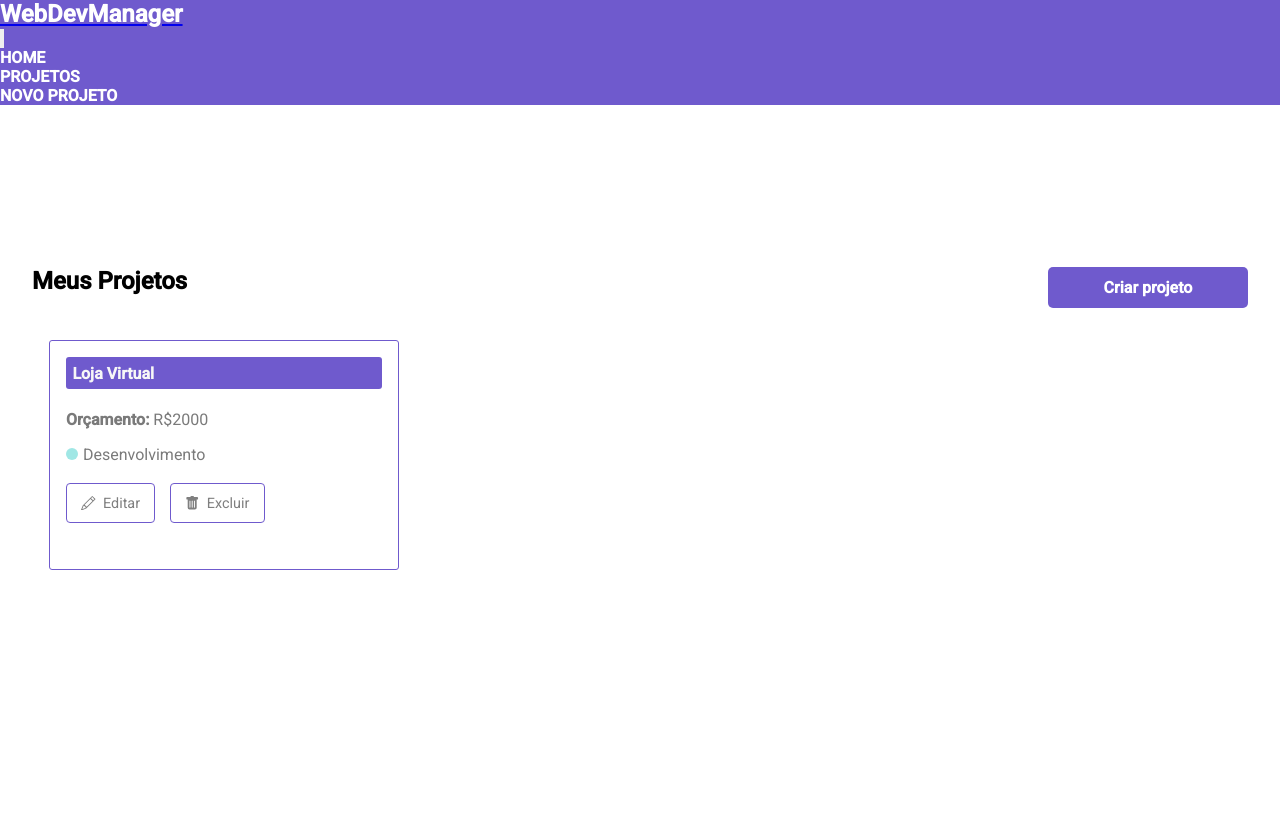
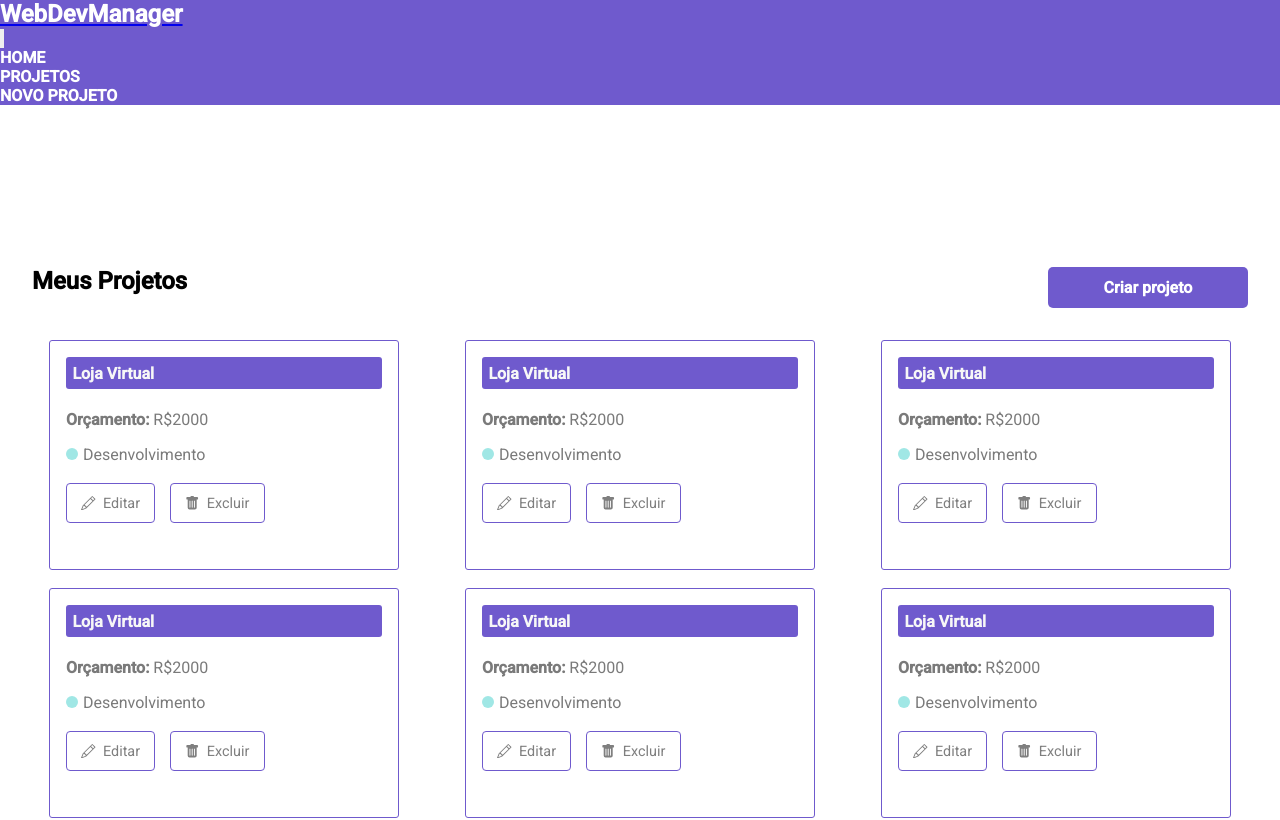
Before and after one commit to itseduardolima/WebDevManager, a React (Create React App) app: page /projects in a window 1280 px wide. Shown: the top 820 px of the page. Built offline with nearby package versions, Linux system fonts and the light colour scheme; data requests are answered from the project's data file.

Commit message:
refactor styles height projects

```diff
--- a/db.json
+++ b/db.json
@@ -1,5 +1,29 @@
 {
   "projects": [
+    {
+      "name": "Loja Virtual",
+      "budget": "2000",
+      "category": {
+        "id": "2",
+        "name": "Desenvolvimento"
+      },
+      "cost": 900,
+      "services": [
+        {
+          "name": "Contrar Dev Backend",
+          "cost": "700",
+          "description": "Criar API",
+          "id": "2c7f1252-e8fb-4d2c-b01a-850007613e7f"
+        },
+        {
+          "name": "Teste",
+          "cost": "200",
+          "description": "Testando",
+          "id": "6dd3d39f-7d9b-495e-b849-b81aff097df1"
+        }
+      ],
+      "id": 1
+    },
     {
       "name": "Loja Virtual",
       "budget": "2000",
@@ -16,7 +40,115 @@
           "id": "2c7f1252-e8fb-4d2c-b01a-850007613e7f"
         }
       ],
-      "id": 1
+      "id": 2
+    },
+    {
+      "name": "Loja Virtual",
+      "budget": "2000",
+      "category": {
+        "id": "2",
+        "name": "Desenvolvimento"
+      },
+      "cost": 700,
+      "services": [
+        {
+          "name": "Contrar Dev Backend",
+          "cost": "700",
+          "description": "Criar API",
+          "id": "2c7f1252-e8fb-4d2c-b01a-850007613e7f"
+        }
+      ],
+      "id": 3
+    },
+    {
+      "name": "Loja Virtual",
+      "budget": "2000",
+      "category": {
+        "id": "2",
+        "name": "Desenvolvimento"
+      },
+      "cost": 700,
+      "services": [
+        {
+          "name": "Contrar Dev Backend",
+          "cost": "700",
+          "description": "Criar API",
+          "id": "2c7f1252-e8fb-4d2c-b01a-850007613e7f"
+        }
+      ],
+      "id": 4
+    },
+    {
+      "name": "Loja Virtual",
+      "budget": "2000",
+      "category": {
+        "id": "2",
+        "name": "Desenvolvimento"
+      },
+      "cost": 700,
+      "services": [
+        {
+          "name": "Contrar Dev Backend",
+          "cost": "700",
+          "description": "Criar API",
+          "id": "2c7f1252-e8fb-4d2c-b01a-850007613e7f"
+        }
+      ],
+      "id": 5
+    },
+    {
+      "name": "Loja Virtual",
+      "budget": "2000",
+      "category": {
+        "id": "2",
+        "name": "Desenvolvimento"
+      },
+      "cost": 700,
+      "services": [
+        {
+          "name": "Contrar Dev Backend",
+          "cost": "700",
+          "description": "Criar API",
+          "id": "2c7f1252-e8fb-4d2c-b01a-850007613e7f"
+        }
+      ],
+      "id": 6
+    },
+    {
+      "name": "Loja Virtual",
+      "budget": "2000",
+      "category": {
+        "id": "2",
+        "name": "Desenvolvimento"
+      },
+      "cost": 700,
+      "services": [
+        {
+          "name": "Contrar Dev Backend",
+          "cost": "700",
+          "description": "Criar API",
+          "id": "2c7f1252-e8fb-4d2c-b01a-850007613e7f"
+        }
+      ],
+      "id": 7
+    },
+    {
+      "name": "Loja Virtual",
+      "budget": "2000",
+      "category": {
+        "id": "2",
+        "name": "Desenvolvimento"
+      },
+      "cost": 700,
+      "services": [
+        {
+          "name": "Contrar Dev Backend",
+          "cost": "700",
+          "description": "Criar API",
+          "id": "2c7f1252-e8fb-4d2c-b01a-850007613e7f"
+        }
+      ],
+      "id": 8
     }
   ],
   "categories": [
--- a/src/layout/Footer/style.css
+++ b/src/layout/Footer/style.css
@@ -1,4 +1,5 @@
 .footer {
+  margin-top: 20px;
   background-color: #6F5ACD;
   color: #fff;
   padding: 3em;
--- a/src/pages/Project_ID/style.css
+++ b/src/pages/Project_ID/style.css
@@ -1,5 +1,5 @@
 .container {
-  height: 100vh;
+  min-height: 100vh;
   margin-top: 3rem;
   margin: auto;
 }
--- a/src/pages/Projects/style.css
+++ b/src/pages/Projects/style.css
@@ -1,6 +1,6 @@
 .project_container {
   margin-top: 130px;
-  height: 100vh;
+  min-height: 100vh;
   width: 100%;
   padding: 2em;
 }
```
